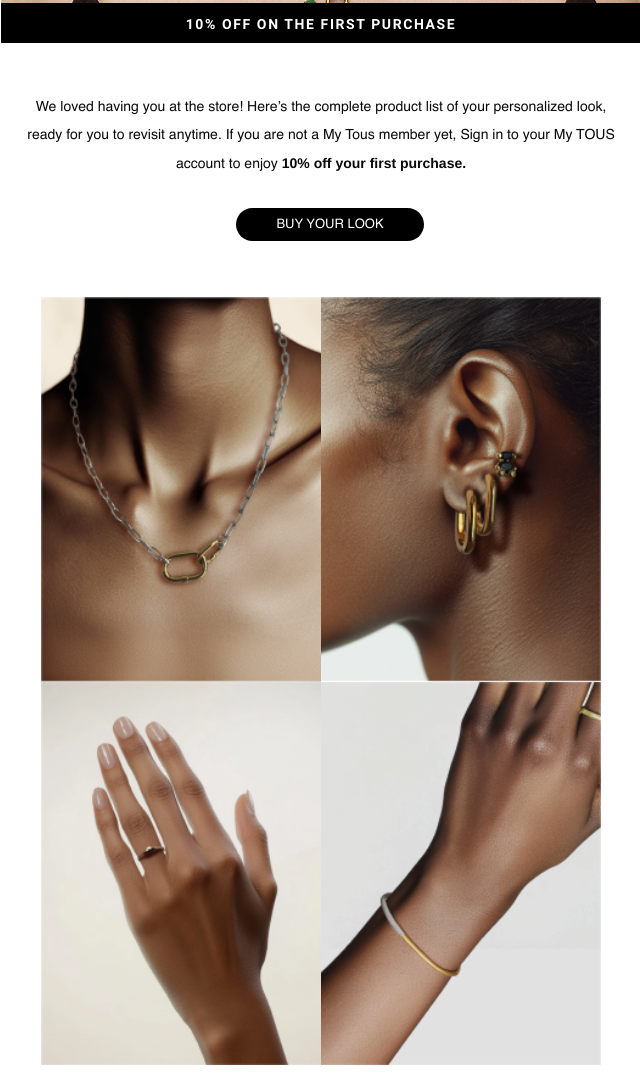
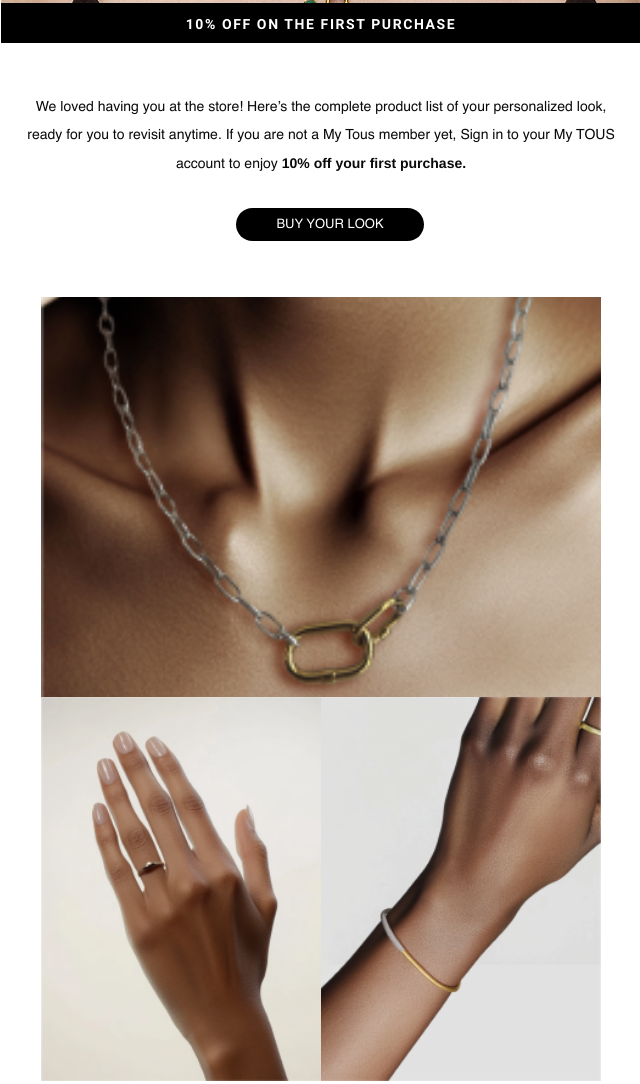
Before and after one commit to byZeref/tous-email-template, a plain HTML site: page index.html in a window 1280 px wide. Shown: the part 689-1773 px from the top of the page, without its empty margins (319-959 px from the left). Drawn offline with Linux system fonts and the light colour scheme.

Commit message:
fix look images

```diff
--- a/css/tous-email.css
+++ b/css/tous-email.css
@@ -194,10 +194,14 @@ a, a:hover {
 }
 .look-images td {
     width: 230px;
+    min-height: 400px;
+}
+.look-images td[colspan="2"] {
+    height: 400px;
 }
 .look-images td img {
     width: 100%;
-    height: auto;
+    height: 100%;
     object-fit: cover;
 }
 table.spacer.white {
--- a/index.html
+++ b/index.html
@@ -151,8 +151,8 @@
                                   <table>
                                     <tbody>
                                       <tr>
-                                        <td><img src="./images/look/necklace.png" alt="woman wearing a necklace"></td>
-                                        <td><img src="./images/look/earring.png" alt="woman wearing an earring"></td>
+                                        <td colspan="2"><img src="./images/look/necklace.png" alt="woman wearing a necklace"></td>
+                                        <!-- <td><img src="./images/look/earring.png" alt="woman wearing an earring"></td> -->
                                       </tr>
                                       <tr>
                                         <td><img src="./images/look/ring.png" alt="woman wearing a ring"></td>
```
